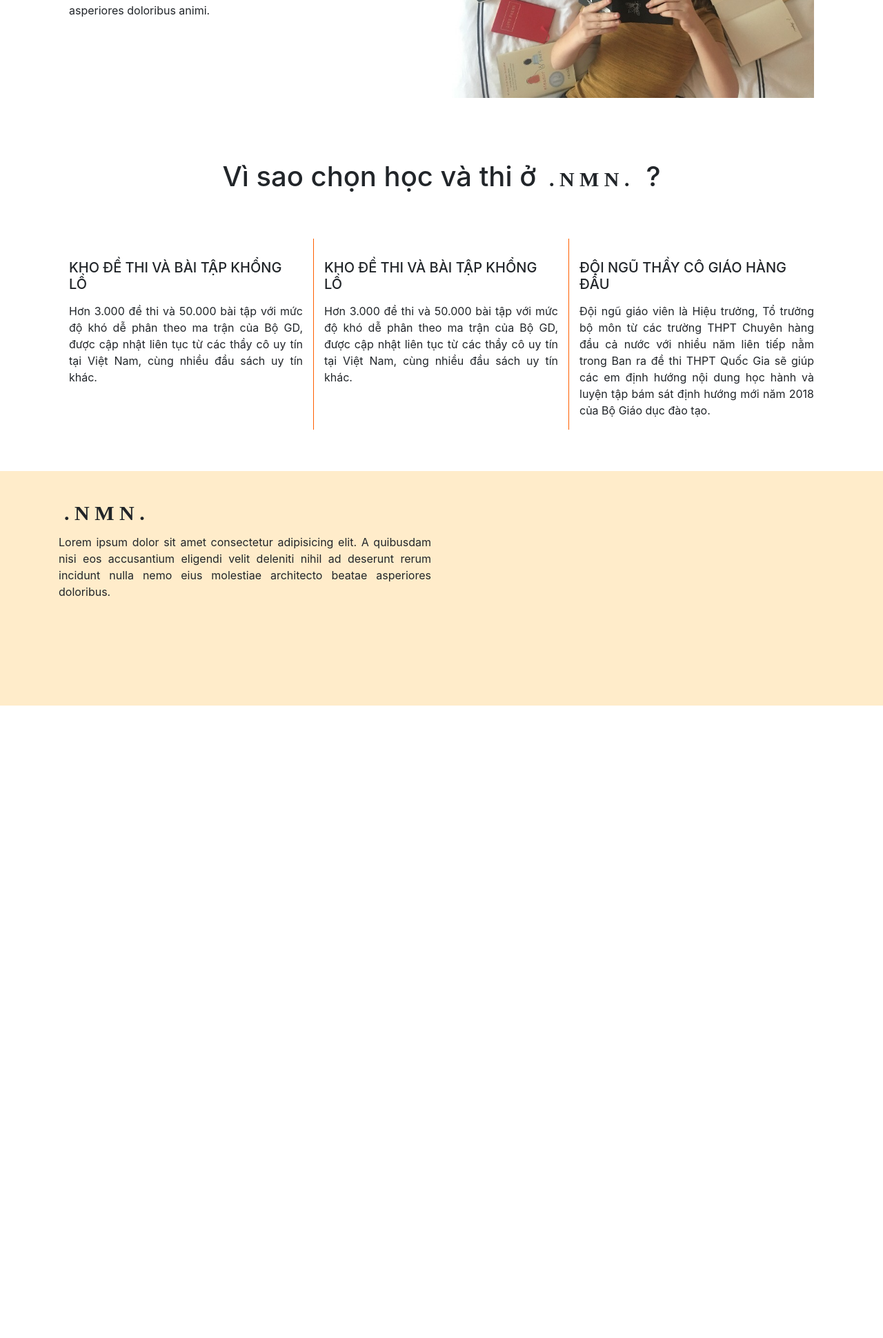
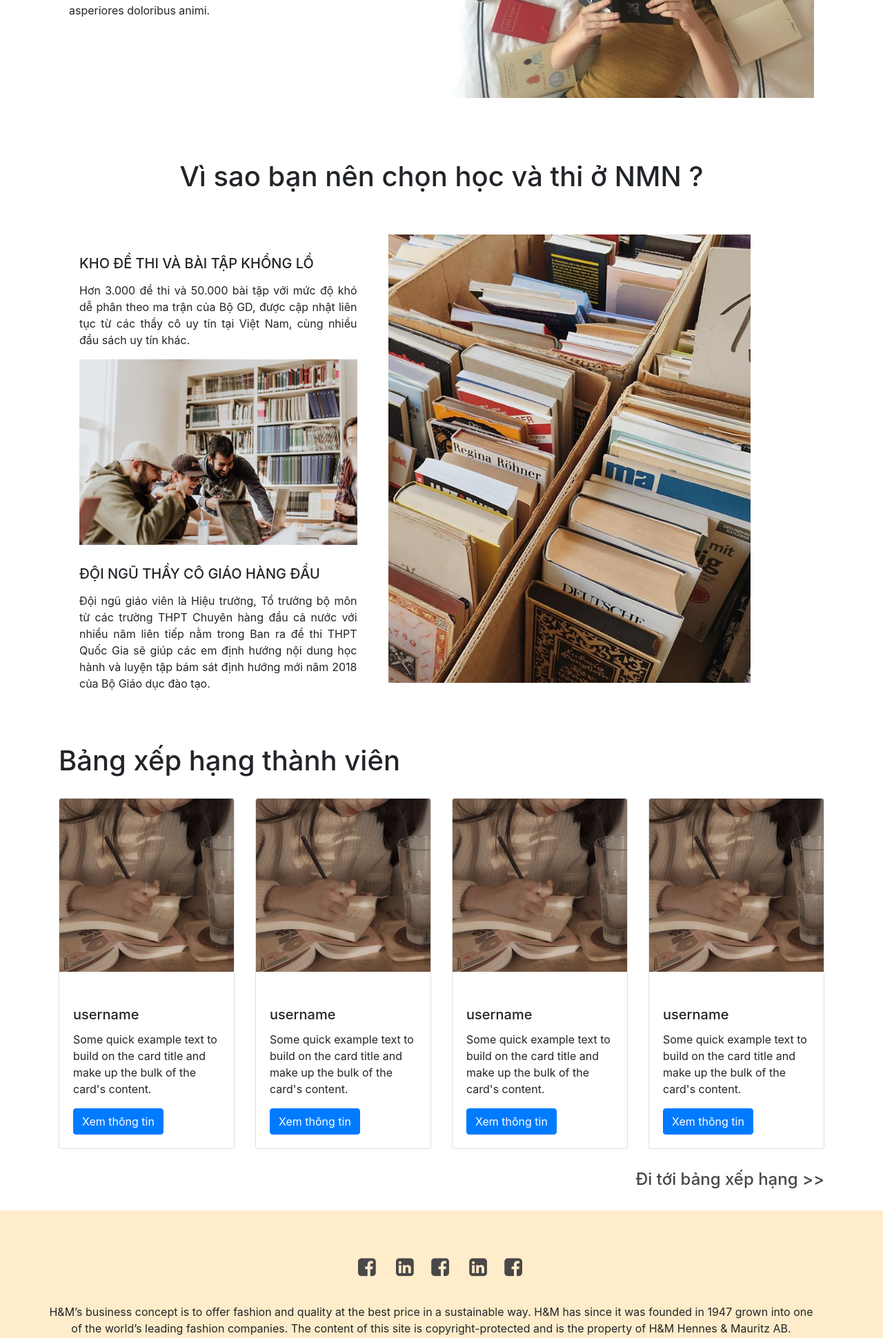
Before and after one commit to quynhnhi0124/NMN_py, a Django app: template home/templates/pages/home.html in a window 1280 px wide. Shown: the part 1138-3078 px from the top of the page at 69% size. Before the commit the page ends 2161 px from the top, so only its background shows below. Run offline with Django 3.2, Linux system fonts and the light colour scheme; the template is opened without the code that fills it, so the values that code supplies are empty; a map, chart or similar area stays blank; some libraries are stand-ins or nearby versions; grey boxes are pictures that could not be loaded.

Commit message:
A+ python :)

```diff
--- a/home/templates/pages/base.html
+++ b/home/templates/pages/base.html
@@ -62,14 +62,18 @@
         }
         footer{
             background-color: rgb(255, 236, 202);
-            min-height: 340px;
         }
-        .footer-wrapper .col-md-6{
-            margin: 30px 0 0;
+        .sns{
+            margin: 60px 0 30px;
+            font-size: 30px;
+            text-align: center;
+            width: 100%;
         }
-        .googleMap iframe{
-            width:100%;
+        a{
+            text-decoration: none;
+            color: #494748;
         }
+
     </style>
 </head>
 <body>
@@ -126,18 +130,25 @@
 </body>
 <footer>
     <div class="container">
-        <div class="footer-wrapper">
-            <div class="row">
-                <div class="col-md-6">
-                    <div class="navbar-brand"><b>. N M N .</b></div>
-                    <p align=justify>Lorem ipsum dolor sit amet consectetur adipisicing elit. A quibusdam nisi eos accusantium eligendi velit deleniti nihil ad deserunt rerum incidunt nulla nemo eius molestiae architecto beatae asperiores doloribus.</p>
-                </div>
-                <div class="col-md-6">
-                    <div class="googleMap">
-                        <iframe src="https://www.google.com/maps/embed?pb=!1m18!1m12!1m3!1d3724.9176126980487!2d105.80578381464521!3d20.99593939427444!2m3!1f0!2f0!3f0!3m2!1i1024!2i768!4f13.1!3m3!1m2!1s0x3135acbf0df2c0e5%3A0xd740a66998e1a0ed!2sVNU+University+of+Science!5e0!3m2!1sen!2s!4v1566118193929!5m2!1sen!2s"frameborder="0" style="border:0" allowfullscreen></iframe>
-                    </div>
-                </div>
+        <div class="row">
+            <div class="sns">
+                <a href="#"><i class="fa fa-facebook-square mr-1"></i></a>&nbsp; &nbsp;<a href="#"><i class="fa fa-linkedin-square"></i></a>&nbsp; &nbsp;<a href="#"><i class="fa fa-facebook-square mr-1"></i></a>&nbsp; &nbsp;<a href="#"><i class="fa fa-linkedin-square"></i></a>&nbsp; &nbsp;<a href="#"><i class="fa fa-facebook-square mr-1"></i></a>
             </div>
+        </div>
+        <div class="row" style="text-align:center; width: 100%;">
+            <p>H&M’s business concept is to offer fashion and quality at the best price in a sustainable way. H&M has since it was founded in 1947 grown into one of the world’s leading fashion companies. The content of this site is copyright-protected and is the property of H&M Hennes & Mauritz AB.</p>
+        </div>
+        <div class="row">
+            <div class="text-center" style="text-align: center; margin: 30px 0; width:100%;">
+                <a class="navbar-brand" href="#"><b>. N M N .</b></a>
+                <p>Trang web thi tiếng anh trực tuyến dành cho bạn!</p>
+                <p>344, Nguyễn Trãi, Hà Nội</p>
+                <p class="mb-0"><i class="fa fa-phone mr-3"></i>098 216 0593</p>
+                <p><i class="fa fa-envelope-o mr-3"></i>nmn@contact.gmail.com</p>
+            </div>
+            <!-- <div class="col-md-6 googleMap" style="text-align: left; margin: 30px 0;">
+                <iframe src="https://www.google.com/maps/embed?pb=!1m18!1m12!1m3!1d3724.9176126980487!2d105.80578381464521!3d20.99593939427444!2m3!1f0!2f0!3f0!3m2!1i1024!2i768!4f13.1!3m3!1m2!1s0x3135acbf0df2c0e5%3A0xd740a66998e1a0ed!2sVNU+University+of+Science!5e0!3m2!1sen!2s!4v1566118193929!5m2!1sen!2s"frameborder="0" style="border:0" allowfullscreen></iframe>
+            </div> -->
         </div>
     </div>
 </footer>
--- a/home/templates/pages/home.html
+++ b/home/templates/pages/home.html
@@ -13,23 +13,68 @@
             <img src="{% static 'images/stock1.jpg' %}" alt="" class="img-responsive" style="width:100% !important;">
         </div>
     </div>
-    <h1 style="text-align: center; width: 100%; margin: 90px 0 45px;">Vì sao chọn học và thi ở <span class="navbar-brand" style="font-family: 'Sans-serif'; font-size: 30px;"><b>. N M N .</b></span>?</h1>
+    <h1 style="text-align: center; width: 100%; margin: 90px 0 45px;">Vì sao bạn nên chọn học và thi ở NMN ?</h1>
     <div class="row intro">
-        <div class="col-md-4 benefit">
-            <h5>KHO ĐỀ THI VÀ BÀI TẬP KHỔNG LỒ</h5>
-            <p>Hơn 3.000 đề thi và 50.000 bài tập với mức độ khó dễ phân theo ma trận của Bộ GD, được cập nhật liên tục từ các thầy cô uy tín tại Việt Nam, cùng nhiều đầu sách uy tín khác.</p>
+        <div class="col-md-5 benefit">
+            <div class="col">
+                <h5>KHO ĐỀ THI VÀ BÀI TẬP KHỔNG LỒ</h5>
+                <p>Hơn 3.000 đề thi và 50.000 bài tập với mức độ khó dễ phân theo ma trận của Bộ GD, được cập nhật liên tục từ các thầy cô uy tín tại Việt Nam, cùng nhiều đầu sách uy tín khác.</p>
+            </div>
+            <div class="col">
+                <img src="{% static 'images/stock6.jpg' %}" alt="" class="img-responsive" style="width:100% !important;">
+                <h5>ĐỘI NGŨ THẦY CÔ GIÁO HÀNG ĐẦU</h5>
+                <p>Đội ngũ giáo viên là Hiệu trưởng, Tổ trưởng bộ môn từ các trường THPT Chuyên hàng đầu cả nước với nhiều năm liên tiếp nằm trong Ban ra đề thi THPT Quốc Gia sẽ giúp các em định hướng nội dung học hành và luyện tập bám sát định hướng mới năm 2018 của Bộ Giáo dục đào tạo.</p>
+            </div>
         </div>
-        <div class="col-md-4 benefit">
-            <h5>KHO ĐỀ THI VÀ BÀI TẬP KHỔNG LỒ</h5>
-            <p>Hơn 3.000 đề thi và 50.000 bài tập với mức độ khó dễ phân theo ma trận của Bộ GD, được cập nhật liên tục từ các thầy cô uy tín tại Việt Nam, cùng nhiều đầu sách uy tín khác.</p>
-        </div>
-        <div class="col-md-4">
-            <h5>ĐỘI NGŨ THẦY CÔ GIÁO HÀNG ĐẦU</h5>
-            <p>Đội ngũ giáo viên là Hiệu trưởng, Tổ trưởng bộ môn từ các trường THPT Chuyên hàng đầu cả nước với nhiều năm liên tiếp nằm trong Ban ra đề thi THPT Quốc Gia sẽ giúp các em định hướng nội dung học hành và luyện tập bám sát định hướng mới năm 2018 của Bộ Giáo dục đào tạo.</p>
+        <div class="col-md-6">
+            <img src="{% static 'images/stock5.jpg' %}" alt="" class="img-responsive" style="width:100%;">
         </div>
     </div>
+    <div class="rank">
+        <h1>Bảng xếp hạng thành viên</h1>
+        <div class="row">
+            <div class="col-md-3">
+                <div class="card">
+                    <img src="{% static 'images/stock2.jpg' %}" class="card-img-top img-responsive" alt="...">
+                    <div class="card-body">
+                        <h5 class="card-title">username</h5>
+                        <p class="card-text">Some quick example text to build on the card title and make up the bulk of the card's content.</p>
+                        <a href="#" class="btn btn-primary">Xem thông tin</a>
+                    </div>
+                </div>
+            </div>
+            <div class="col-md-3">
+                <div class="card">
+                    <img src="{% static 'images/stock2.jpg' %}" class="card-img-top img-responsive" alt="...">
+                    <div class="card-body">
+                        <h5 class="card-title">username</h5>
+                        <p class="card-text">Some quick example text to build on the card title and make up the bulk of the card's content.</p>
+                        <a href="#" class="btn btn-primary">Xem thông tin</a>
+                    </div>
+                </div>
+            </div>
+            <div class="col-md-3">
+                <div class="card">
+                    <img src="{% static 'images/stock2.jpg' %}" class="card-img-top img-responsive" alt="...">
+                    <div class="card-body">
+                        <h5 class="card-title">username</h5>
+                        <p class="card-text">Some quick example text to build on the card title and make up the bulk of the card's content.</p>
+                        <a href="#" class="btn btn-primary">Xem thông tin</a>
+                    </div>
+                </div>
+            </div>
+            <div class="col-md-3">
+                <div class="card">
+                    <img src="{% static 'images/stock2.jpg' %}" class="card-img-top img-responsive" alt="...">
+                    <div class="card-body">
+                        <h5 class="card-title">username</h5>
+                        <p class="card-text">Some quick example text to build on the card title and make up the bulk of the card's content.</p>
+                        <a href="#" class="btn btn-primary">Xem thông tin</a>
+                    </div>
+                </div>
+            </div>
+        </div>
+        <a href="#"><h4> Đi tới bảng xếp hạng >></h4></a>
+    </div>
 </div>
-
-
-
 {% endblock %}
--- a/static/css/home.css
+++ b/static/css/home.css
@@ -3,9 +3,6 @@ h1{
 }
 .intro{
     margin:60px 0px;
-}
-.benefit{
-    border-right: 1px solid rgb(255, 94, 0) ;
 }
 .intro p{
     text-align: justify;
@@ -13,3 +10,10 @@ h1{
 h5{
     margin: 30px 0 15px;
 }
+.rank a h4{
+    margin:30px 0;
+    text-decoration: none;
+    display: inline-block;
+    text-align: right;
+    width:100%;
+}
```
Also changed, not shown: home/templates/pages/login_and_signin.html (+7 -0 lines), static/images/stock5.jpg (added), static/images/stock6.jpg (added).
